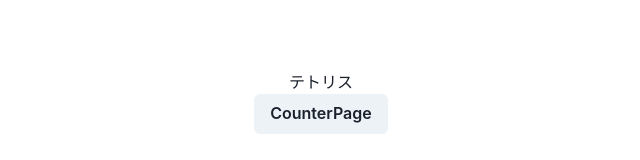
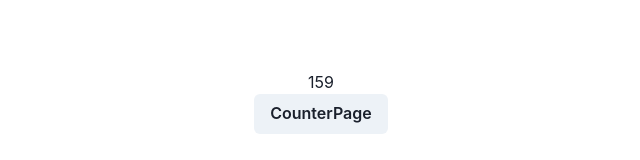
Before and after one commit to rerun0510/nextjs-tetris-v3, a Next.js app: page / in a window 1280 px wide. Shown: the part 298-458 px from the top of the page, without its empty margins (319-959 px from the left). Built offline with nearby package versions, Linux system fonts and the light colour scheme.

Commit message:
落下とキーボードイベントを同一のループ内で管理

```diff
--- a/next.config.js
+++ b/next.config.js
@@ -1,6 +1,6 @@
 /** @type {import('next').NextConfig} */
 const nextConfig = {
-  reactStrictMode: true,
+  reactStrictMode: false,
   swcMinify: true,
 }
 
--- a/package.json
+++ b/package.json
@@ -21,6 +21,7 @@
     "next": "13.0.2",
     "react": "18.2.0",
     "react-dom": "18.2.0",
+    "react-use": "^17.4.0",
     "typescript": "4.8.4"
   },
   "devDependencies": {
--- a/src/hooks/index.ts
+++ b/src/hooks/index.ts
@@ -1 +1,3 @@
 export * from './useCounter'
+export * from './useGameController'
+export * from './useInterval'
--- /dev/null
+++ b/src/hooks/useGameController.ts
@@ -0,0 +1,33 @@
+import { useCallback, useState } from 'react'
+import { useKey } from 'react-use'
+
+import { Tetris } from '@/libraries'
+
+import { useInterval } from './useInterval'
+
+const tetris = new Tetris()
+export const useGameController = () => {
+  const [count, setCount] = useState(0)
+  const [key, setKey] = useState('')
+
+  // キーボードイベントの取得
+  useKey('ArrowLeft', (e) => setKey(e.key))
+  useKey('ArrowRight', (e) => setKey(e.key))
+  useKey('ArrowUp', (e) => setKey(e.key))
+  useKey('ArrowDown', (e) => setKey(e.key))
+
+  // テトリスのメインループ処理を実行
+  const mainLoop = useCallback(() => {
+    const count = tetris.mainLoop(key)
+    // キーボードイベンドのリセット
+    setKey('')
+    setCount(count)
+  }, [key])
+
+  //   一定間隔でmainLoopを実行
+  useInterval({
+    onUpdate: mainLoop,
+  })
+
+  return { count, key }
+}
--- /dev/null
+++ b/src/hooks/useInterval.ts
@@ -0,0 +1,14 @@
+import { useEffect } from 'react'
+
+type Params = {
+  onUpdate: () => void
+}
+
+export const useInterval = ({ onUpdate }: Params) => {
+  useEffect(() => {
+    const timerId = setInterval(() => {
+      onUpdate()
+    }, 50)
+    return () => clearInterval(timerId)
+  })
+}
--- /dev/null
+++ b/src/libraries/index.ts
@@ -0,0 +1,2 @@
+export * from './counter'
+export * from './tetris'
--- /dev/null
+++ b/src/libraries/tetris/index.ts
@@ -0,0 +1,29 @@
+export class Tetris {
+  /** ループの回数を管理する */
+  private _count: number
+
+  /**
+   * テトリスのゲームエンジン
+   */
+  constructor() {
+    this._count = 0
+  }
+
+  /**
+   * テトリスのメインループ処理
+   * @param key キー情報
+   * @returns TODO: セルを返す
+   */
+  mainLoop(key: string): number {
+    if (this._count % 20 === 0) {
+      console.log(`drop:${new Date()}`)
+    } else {
+      if (key) {
+        console.log(key)
+      }
+    }
+    this._count++
+    // TODO: セルを返す
+    return this._count
+  }
+}
--- a/src/pages/index.tsx
+++ b/src/pages/index.tsx
@@ -1,23 +1,16 @@
 import { Box, Button, Center, Text } from '@chakra-ui/react'
 import { useRouter } from 'next/router'
-import { useEffect, useState } from 'react'
+
+import { useGameController } from '@/hooks'
 
 export default function Home() {
   const router = useRouter()
-  const [loading, setLoading] = useState(true)
-
-  useEffect(() => {
-    if (router.isReady) {
-      setLoading(false)
-    }
-  }, [router.isReady])
-
-  if (loading) return <></>
-
+  const { count, key } = useGameController()
   return (
     <Center h="100vh">
       <Box textAlign="center">
-        <Text>テトリス</Text>
+        <Text>{key}</Text>
+        <Text>{count}</Text>
         <Button onClick={() => router.push('/counter')}>
           CounterPage
         </Button>
```
Also changed, not shown: 1 other file (tests, documents, lock files or other folders).
